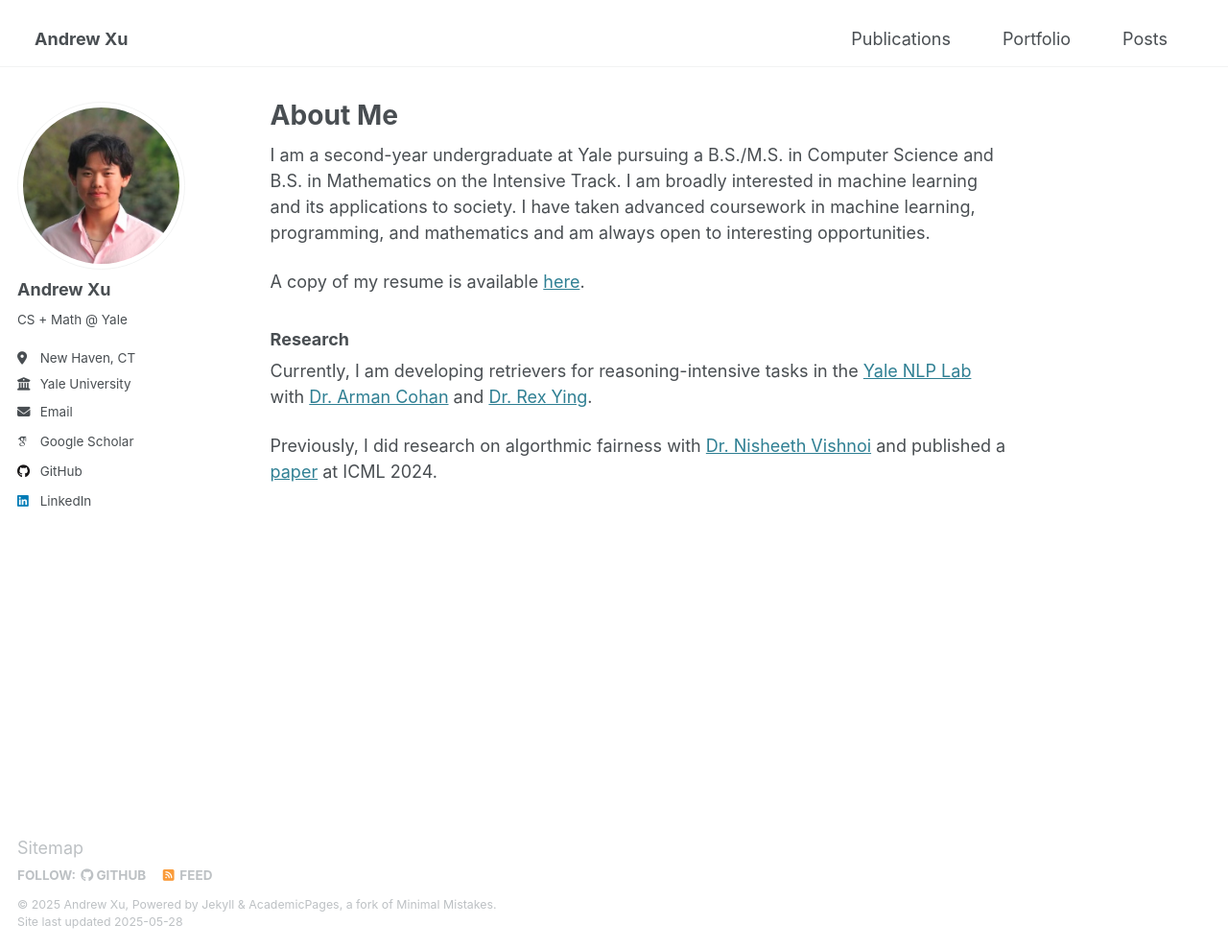
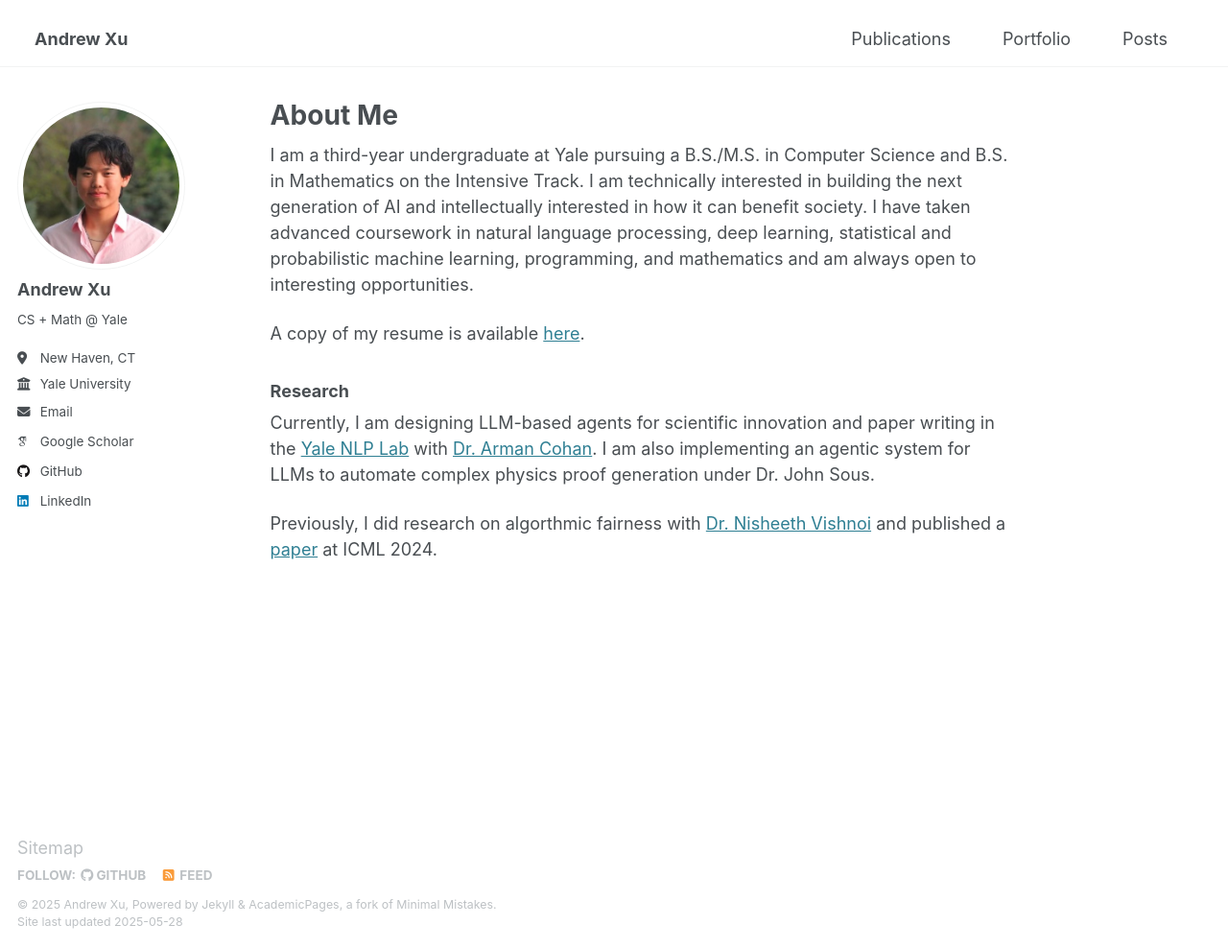
Before and after one commit to sandrewxu/sandrewxu.github.io, a Jekyll site: the page built from _pages/about.md, in a window 1280 px wide and 989 px high. Shown: the whole window at 96% size. Built offline with Jekyll 4.4.1, drawn with Linux system fonts in a browser that asks for light colours; some web fonts are replaced.

Commit message:
updated about.md as well as resume

```diff
--- a/_pages/about.md
+++ b/_pages/about.md
@@ -7,12 +7,12 @@
   - /about.html
 ---
 
-I am a second-year undergraduate at Yale pursuing a B.S./M.S. in Computer Science and B.S. in Mathematics on the Intensive Track. I am broadly interested in machine learning and its applications to society. I have taken advanced coursework in machine learning, programming, and mathematics and am always open to interesting opportunities.
+I am a third-year undergraduate at Yale pursuing a B.S./M.S. in Computer Science and B.S. in Mathematics on the Intensive Track. I am technically interested in building the next generation of AI and intellectually interested in how it can benefit society. I have taken advanced coursework in natural language processing, deep learning, statistical and probabilistic machine learning, programming, and mathematics and am always open to interesting opportunities.
 
-A copy of my resume is available [here](files/Andrew_Xu_Resume_02102025.pdf).
+A copy of my resume is available [here](files/Andrew_Xu_Resume_05282025.pdf).
 
 ### Research
 
-Currently, I am developing retrievers for reasoning-intensive tasks in the [Yale NLP Lab](https://nlp.cs.yale.edu/) with [Dr. Arman Cohan](https://armancohan.com/) and [Dr. Rex Ying](https://www.cs.yale.edu/homes/ying-rex/).
+Currently, I am designing LLM-based agents for scientific innovation and paper writing in the [Yale NLP Lab](https://nlp.cs.yale.edu/) with [Dr. Arman Cohan](https://armancohan.com/). I am also implementing an agentic system for LLMs to automate complex physics proof generation under Dr. John Sous.
 
 Previously, I did research on algorthmic fairness with [Dr. Nisheeth Vishnoi](https://www.cs.yale.edu/homes/vishnoi/Home.html) and published a [paper](https://arxiv.org/abs/2409.04897) at ICML 2024.
```
Also changed, not shown: 2 other files.
